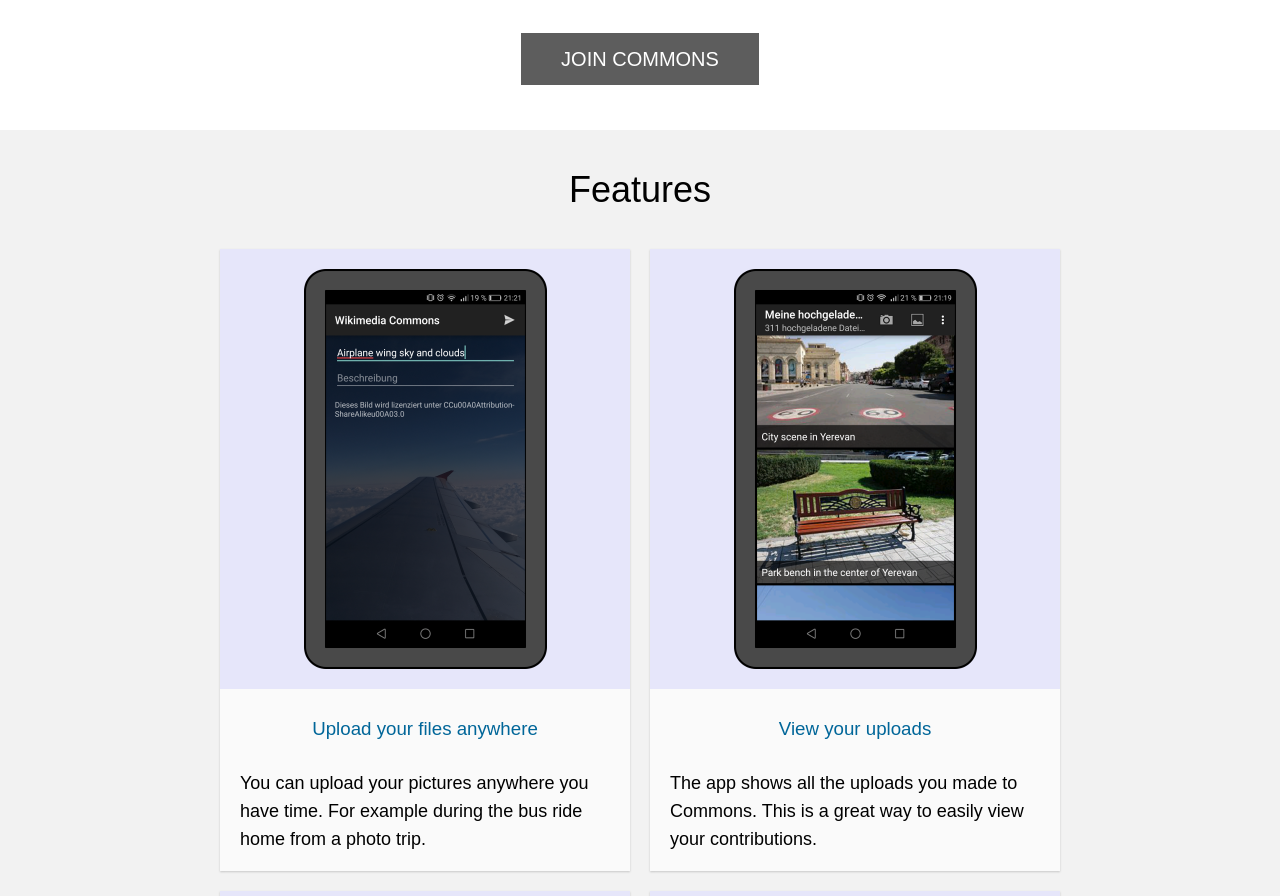
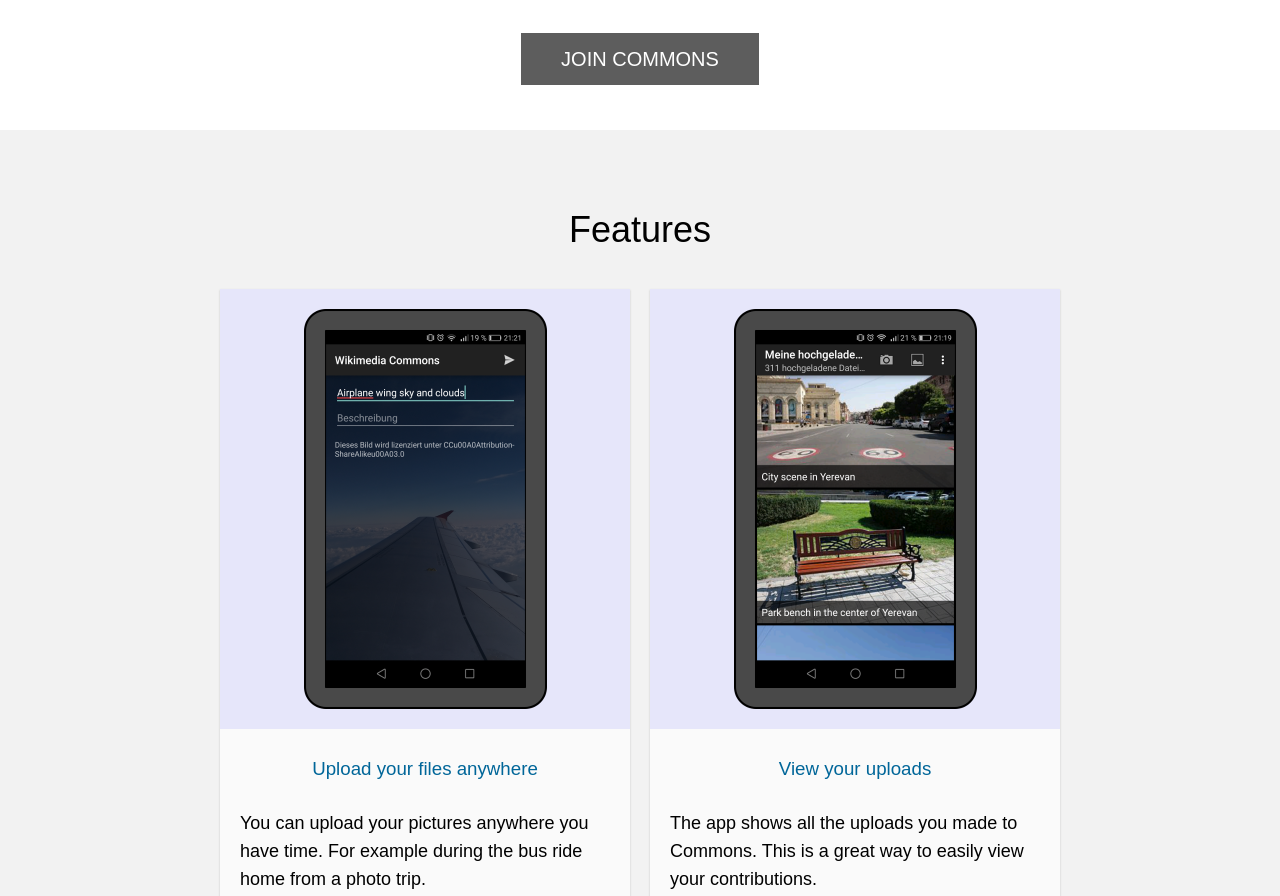
Before and after one commit to commons-app/commons-app.github.io, a website: page index.html in a window 1280 px wide. Shown: the part 1368-2264 px from the top of the page. Drawn offline with Linux system fonts and the light colour scheme.

Commit message:
Fix anchor link for grey section

```diff
--- a/scss/base/_globals.scss
+++ b/scss/base/_globals.scss
@@ -115,6 +115,15 @@
         height: $navigationHeight;
         margin: -$navigationHeight 0 0;
     }
+
+    &.grey-section {
+        &:before {
+            content: "";
+            display: block;
+            height: calc(#{$navigationHeight} + 20px);
+            margin: calc(-#{$navigationHeight} + 20px) 0 0;
+        }
+    }
 }
 
 // Inline elements
```
Also changed, not shown: css/style.css, 1 other file.
